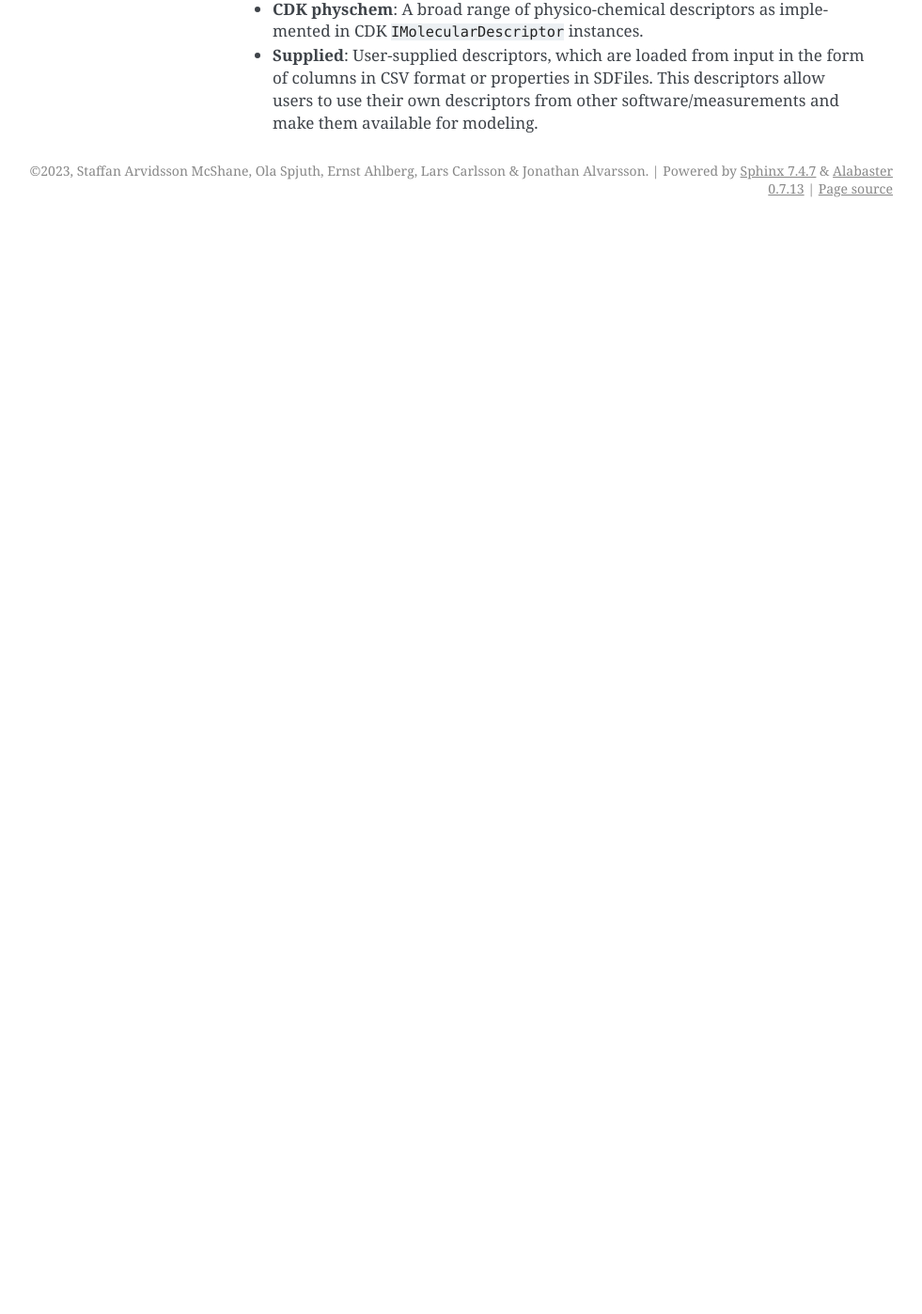
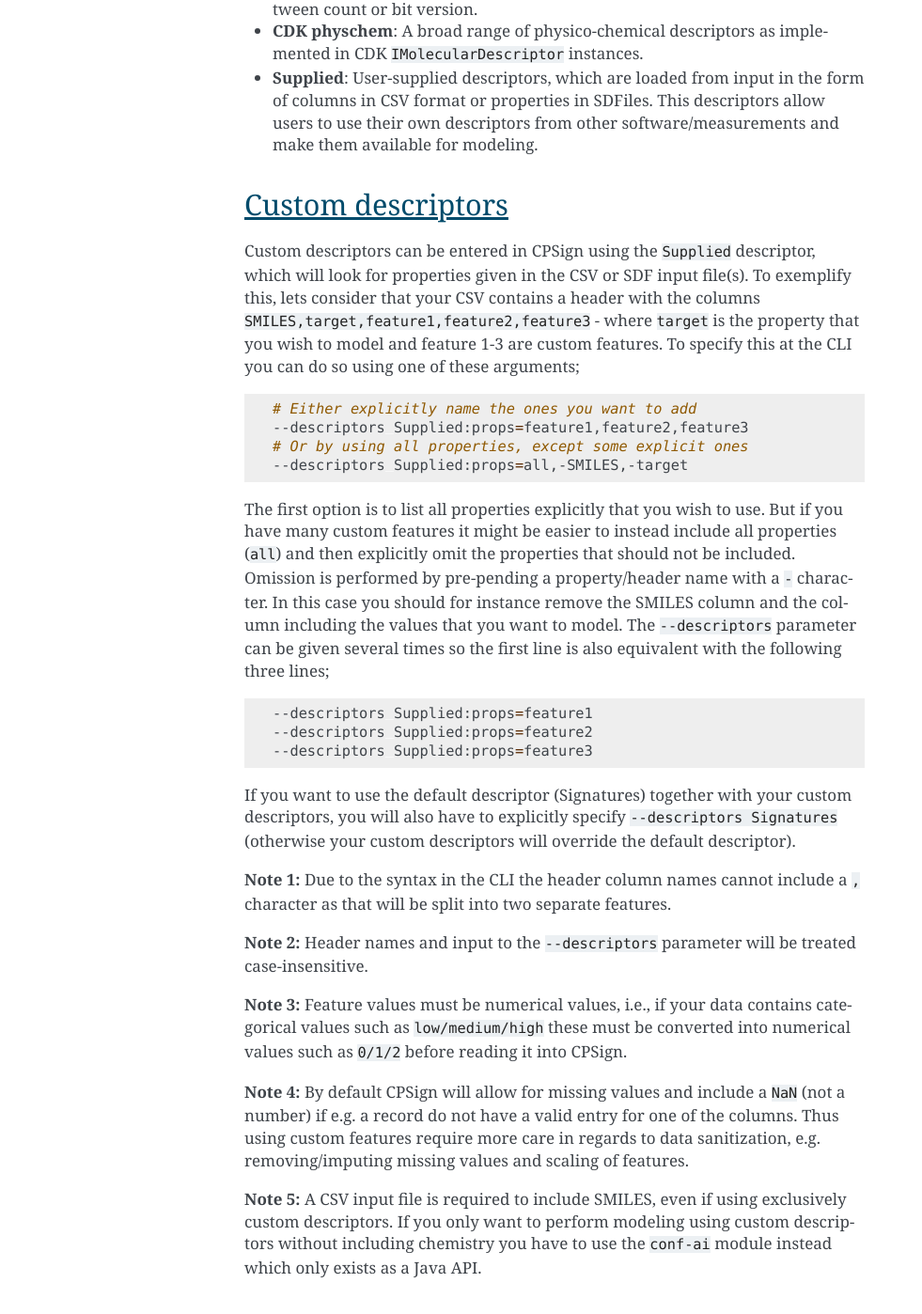
Before and after one commit to arosbio/cpsign_docs, a Sphinx documentation site: the page built from docs/source/sections/cli/precompute.md, in a window 1280 px wide and 1400 px high, scrolled down 2617 px. Shown: the whole window at 94% size, without its empty margins (160-1141 px from the left). Built offline with Sphinx 7.4.7, drawn with Linux system fonts in a browser that asks for light colours; before the commit the page ends 2857 px from its top, so only the background shows below that; some of the changed text lies outside the part shown.

Commit message:
add info about custom features

````diff
--- a/docs/source/sections/cli/precompute.md
+++ b/docs/source/sections/cli/precompute.md
@@ -87,3 +87,34 @@ This feature is extendable but the default ones are broadly;
  - **ECFP**: with different diameters (0-6), configurable length as well as choice between count or bit version.
  - **CDK physchem**: A broad range of physico-chemical descriptors as implemented in CDK `IMolecularDescriptor` instances.
  - **Supplied**: User-supplied descriptors, which are loaded from input in the form of columns in CSV format or properties in SDFiles. This descriptors allow users to use their own descriptors from other software/measurements and make them available for modeling.
+
+
+## Custom descriptors
+Custom descriptors can be entered in CPSign using the `Supplied` descriptor, which will look for properties given in the CSV or SDF input file(s). To exemplify this, lets consider that your CSV contains a header with the columns `SMILES,target,feature1,feature2,feature3` - where `target` is the property that you wish to model and feature 1-3 are custom features. To specify this at the CLI you can do so using one of these arguments;
+
+```bash
+# Either explicitly name the ones you want to add
+--descriptors Supplied:props=feature1,feature2,feature3
+# Or by using all properties, except some explicit ones
+--descriptors Supplied:props=all,-SMILES,-target
+```
+
+The first option is to list all properties explicitly that you wish to use. But if you have many custom features it might be easier to instead include all properties (`all`) and then explicitly omit the properties that should not be included. Omission is performed by pre-pending a property/header name with a `-` character. In this case you should for instance remove the SMILES column and the column including the values that you want to model. The `--descriptors` parameter can be given several times so the first line is also equivalent with the following three lines;
+
+```bash
+--descriptors Supplied:props=feature1
+--descriptors Supplied:props=feature2
+--descriptors Supplied:props=feature3
+```
+
+If you want to use the default descriptor (Signatures) together with your custom descriptors, you will also have to explicitly specify `--descriptors Signatures` (otherwise your custom descriptors will override the default descriptor).
+
+**Note 1:** Due to the syntax in the CLI the header column names cannot include a `,` character as that will be split into two separate features.
+
+**Note 2:** Header names and input to the `--descriptors` parameter will be treated case-insensitive.
+
+**Note 3:** Feature values must be numerical values, i.e., if your data contains categorical values such as `low/medium/high` these must be converted into numerical values such as `0/1/2` before reading it into CPSign.
+
+**Note 4:** By default CPSign will allow for missing values and include a `NaN` (not a number) if e.g. a record do not have a valid entry for one of the columns. Thus using custom features require more care in regards to data sanitization, e.g. removing/imputing missing values and scaling of features.
+
+**Note 5:** A CSV input file is required to include SMILES, even if using exclusively custom descriptors. If you only want to perform modeling using custom descriptors without including chemistry you have to use the `conf-ai` module instead which only exists as a Java API.
````
